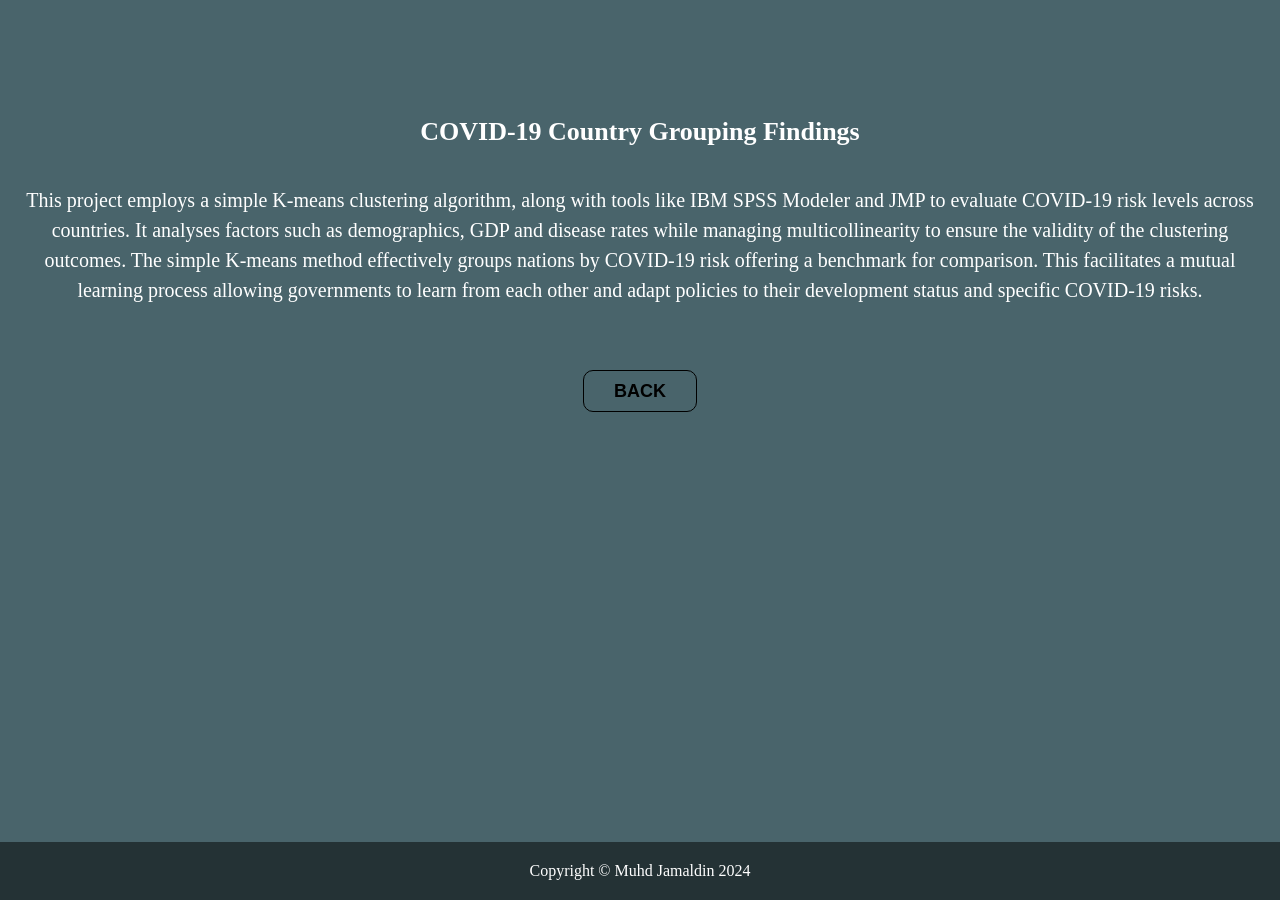
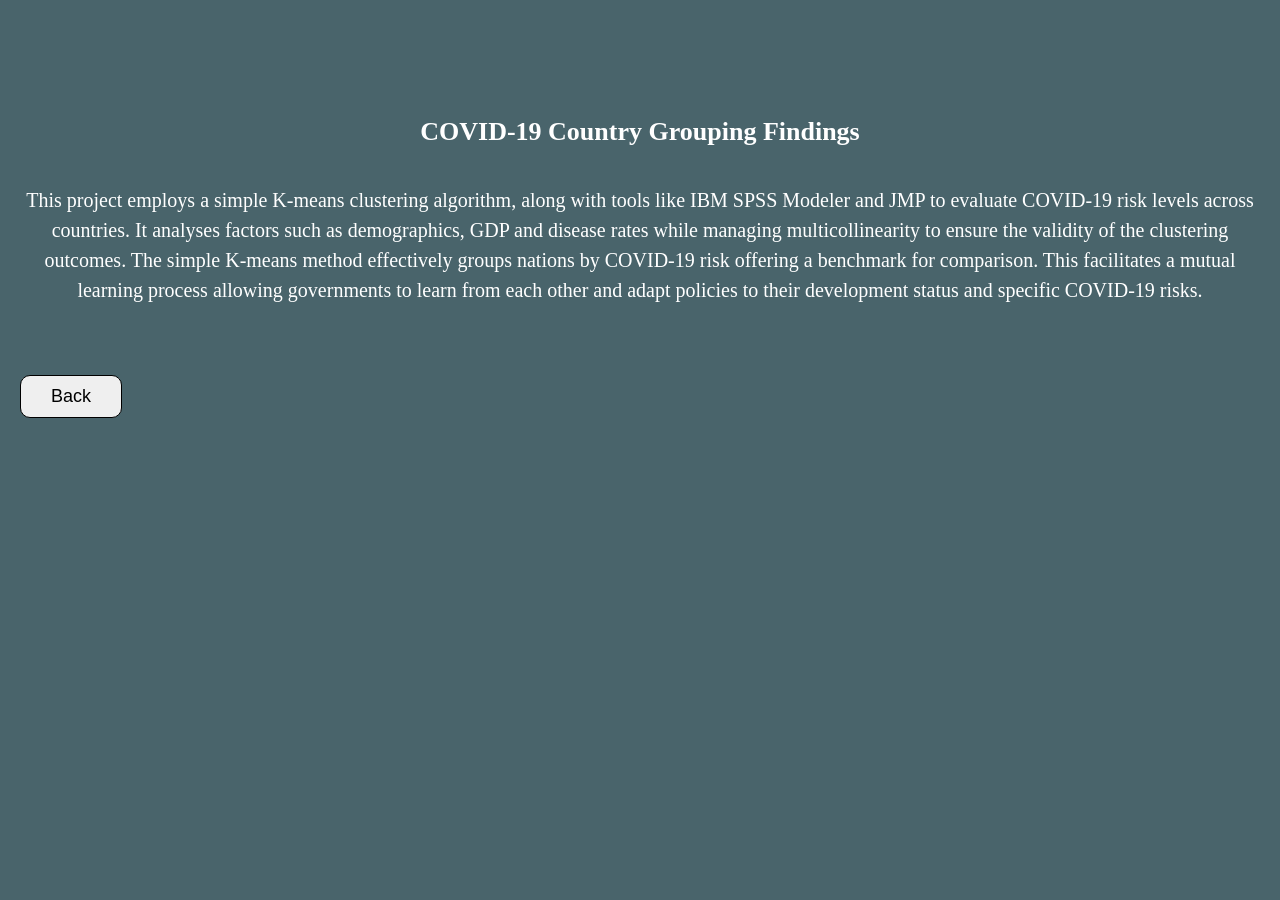
Before and after one commit to Md-Khid/Md-Khid, a Jekyll site: the page 1.html, which Jekyll copies as it is, in a window 1280 px wide. Built offline with Jekyll 4.4.1, drawn with Linux system fonts in a browser that asks for light colours.

Commit message:
Update 1.html

```diff
--- a/1.html
+++ b/1.html
@@ -85,11 +85,19 @@
     </p>
     <p>&nbsp;</p>
     <!-- Back Button -->
-    <p style="text-align: center;">
-        <a href="javascript:history.back()" class="back-link">
-            <strong style="font-family: Montserrat, sans-serif;">BACK</strong>
-        </a>
-    </p>
+    <button class="back-link" onclick="goBack()">Back</button>
+
+<script>
+    function goBack() {
+        // Check if JavaScript is enabled
+        if (typeof window.history !== 'undefined' && typeof window.history.back === 'function') {
+            // JavaScript is enabled, go back to the previous page
+            window.history.back();
+        } else {
+            // JavaScript is not enabled, redirect to the specified page
+            window.location.href = 'https://md-khid.github.io/';
+        }
+    }
 </div>
 
 <!-- Footer -->
```
